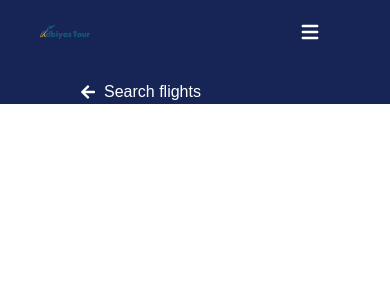
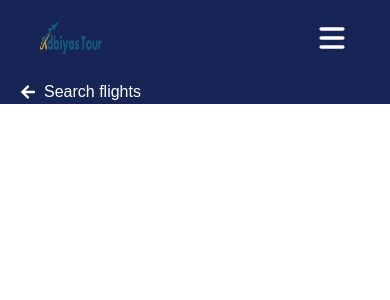
Before and after one commit to terhemeniorwua-png/_airline_platform, a Next.js app: page /SearchFlight in a window 390 px wide. Shown: the top 300 px of the page. Built offline with nearby package versions, Linux system fonts and the light colour scheme.

Commit message:
edit the mobile view

```diff
--- a/src/app/SearchFlight/Header.jsx
+++ b/src/app/SearchFlight/Header.jsx
@@ -5,7 +5,7 @@ import { FaArrowLeft } from 'react-icons/fa'
 export default function Header() {
   return (
     <>
-        <div className='flex items-center gap-2 bg-blue-950 pt-20 text-white pl-20'>
+        <div className='flex items-center gap-2 bg-blue-950 pt-20 text-white pl-5 md:pl-20'>
             <Link href='/' className='flex items-center gap-2 '>
                 <FaArrowLeft />
             <p>Search flights</p>
--- a/src/app/components/Navbar.jsx
+++ b/src/app/components/Navbar.jsx
@@ -19,18 +19,19 @@ export default function Navbar() {
           height={150}
           width={50}
           alt='logo'
+          className='max-md:w-[20%] h-8'
         />
 
         <div>
           {!displayNav?
           (<HiMenu
-          className='text-2xl text-white'
+          className='text-4xl text-white'
           onClick={()=>{
             setDisplayNav(true)
           }}
           />):
           (
-            <span className='text-white font-black text-3xl'
+            <span className='text-white font-light text-3xl'
             onClick={()=>{
               setDisplayNav(false)
             }}
--- a/src/app/page.jsx
+++ b/src/app/page.jsx
@@ -23,7 +23,7 @@ export default function Page() {
   {/* search flight  */}
 
 
-        <div className=" py-2 w-[90%] md:w-[50%] px-5 shadow-2xl m-auto bg-white relative bottom-24 md:bottom-10 rounded text-[10px] md:text-[13px]">
+        <div className="pt-5 pb-2 md:py-2 w-[90%] md:w-[50%] px-5 shadow-2xl m-auto bg-white relative bottom-24 md:bottom-10 rounded text-[10px] md:text-[13px]">
 
           <div className="flex items-center max-md:justify-between md:gap-10">
 
@@ -93,13 +93,13 @@ export default function Page() {
           </div>
 
 
-          <div>
+          <div className="max-md:my-3">
 
             <label htmlFor="num">Travelers:</label>
             <input type="number" id="num" className="w-8 outline-0 ml-4"/> <span>Person / People</span>
           </div>
 
-          <Link href='/SearchFlight' className="flex justify-center items-center gap-1 bg-blue-700 px-5 py-2 rounded text-white font-semibold hover:bg-blue-600 duration-200">Search Flights <FaArrowRight /></Link>
+          <Link href='/SearchFlight' className="flex justify-center items-center gap-1 bg-blue-700 px-5 py-3 md:py-2 rounded-3xl text-white font-semibold hover:bg-blue-600 duration-200 max-md:text-sm">Search Flights <FaArrowRight /></Link>
 
       </div>
       </div>
```
